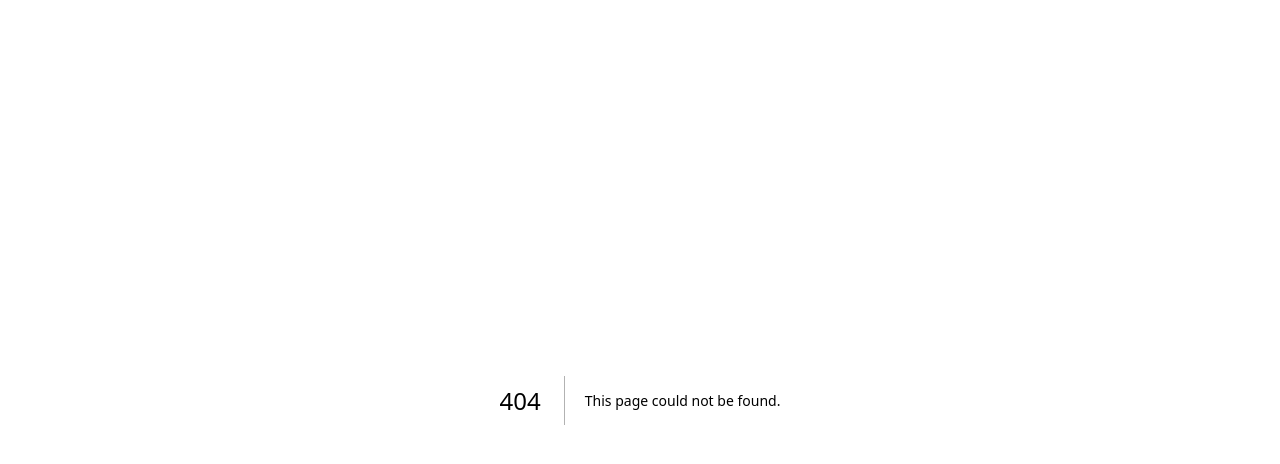
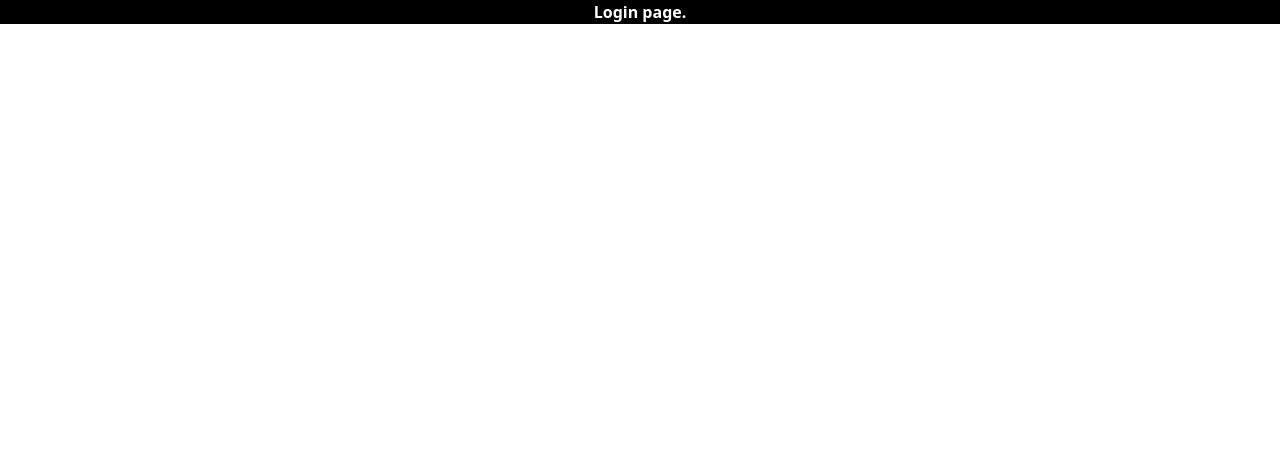
Before and after one commit to pettnw/testgitforteam, a Next.js app in the folder frontend/: page /login in a window 1280 px wide. Before the commit this address had no page. Shown: the top 464 px of the page. Built offline with nearby package versions, Linux system fonts and the light colour scheme.

Commit message:
add login page

```diff
--- /dev/null
+++ b/frontend/app/login/page.tsx
@@ -0,0 +1,10 @@
+
+export default function Login() {
+  return (
+    <>
+      <div className="bg-black text-center text-white font-bold">
+        <div>Login page.</div>
+      </div>
+    </>
+  );
+}
```
